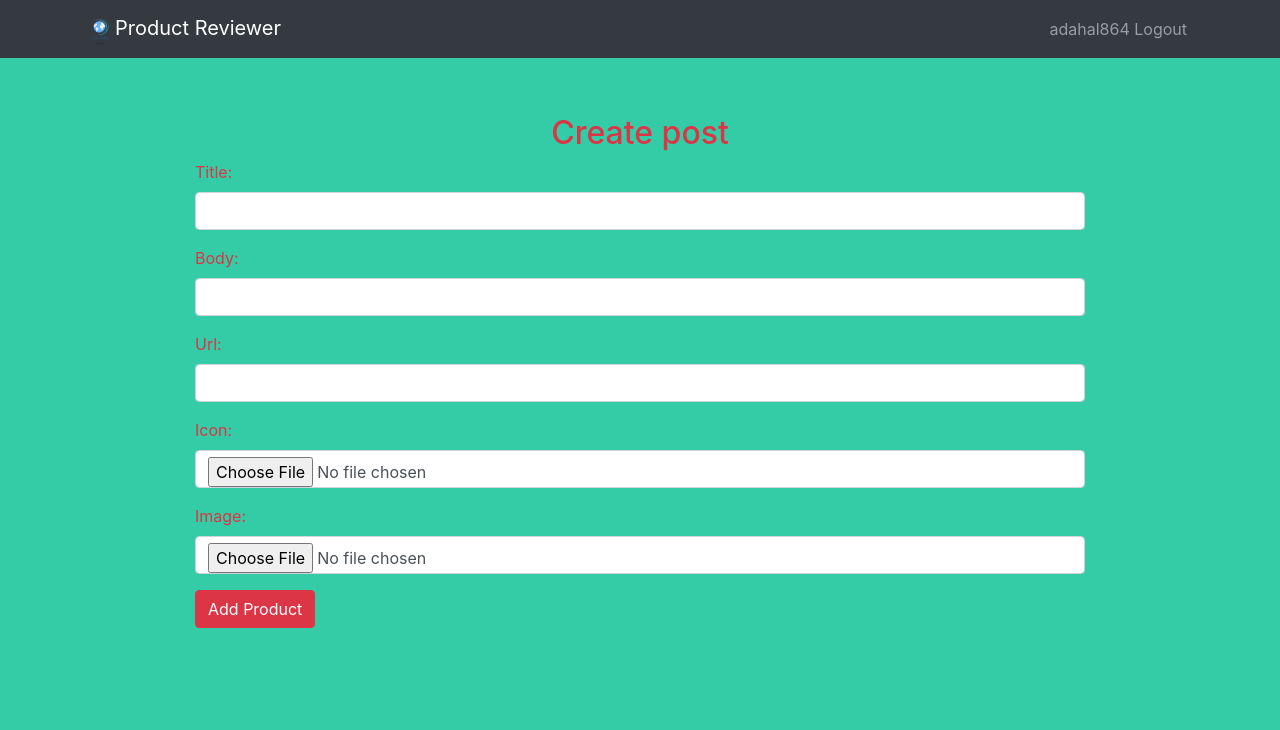
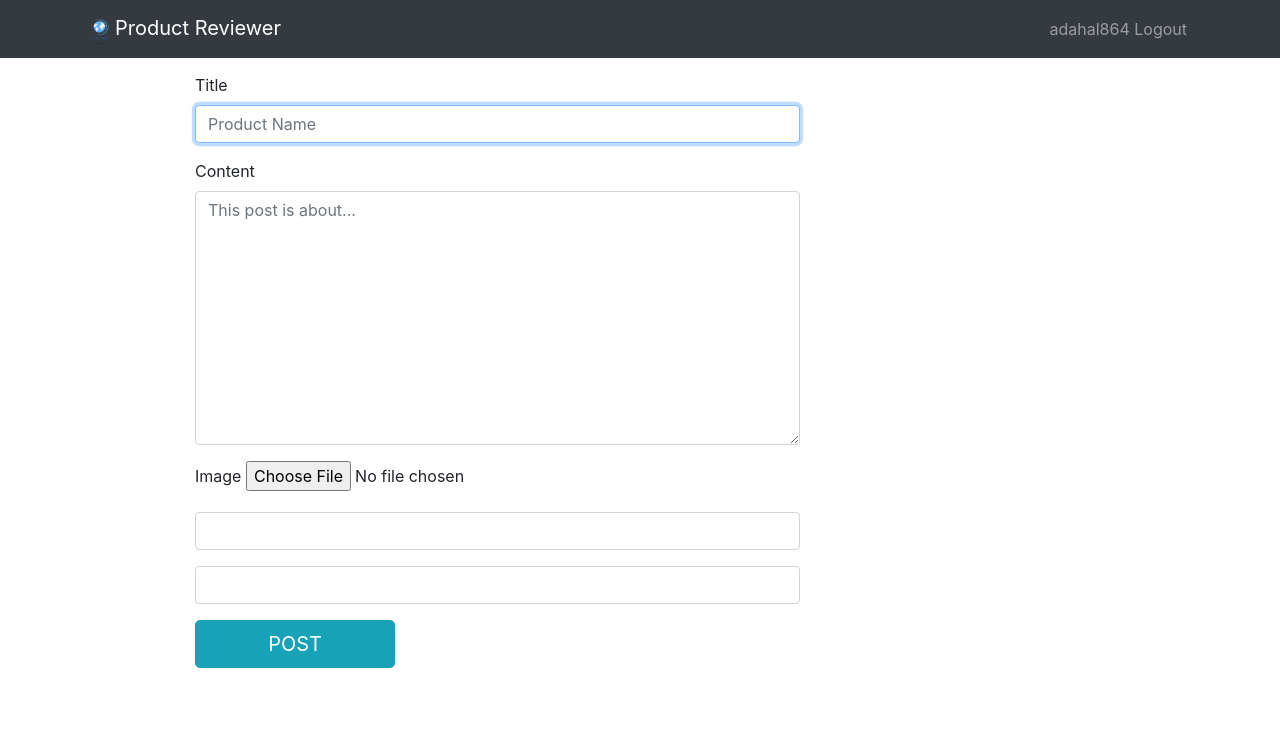
Before and after one commit to Ninjeng/producthunt, a Django app: page /create/ in a window 1280 px wide. Shown: the top 730 px of the page. Run offline with Django 3.2, Linux system fonts and the light colour scheme; a user stored in the database is signed in; some libraries are stand-ins or nearby versions.

Commit message:
finished crud

```diff
--- a/products/views.py
+++ b/products/views.py
@@ -4,7 +4,11 @@ from django.db.models import Q
 from operator import attrgetter
 from . import forms
 from . import models
+
 from django.http import HttpResponse
+
+
+from accounts.models import Account
 
 # Create your views here.
 
@@ -34,7 +38,7 @@ def create_product_view(request):
         author = Account.objects.filter(email=request.user.email).first()
         obj.author = author
         obj.save()
-        form = CreateProductForm()
+        form = forms.CreateProductForm()
     context['form'] = form
     return render(request, 'products/create.html', context)
 
--- a/templates/accounts/login.html
+++ b/templates/accounts/login.html
@@ -31,8 +31,8 @@
                             <p>{{login_form.non_field_errors}}</p>
                         </div>
                         {% endif %}
-                        <div class="form-group">
-                            <input type="submit" name="submit" class="btn btn-danger btn-md" value="Login">
+                        <div class="form-group d-flex justify-content-center">
+                            <input type="submit" name="submit" class=" p-2 btn btn-danger btn-md align-self-stretch " value="Login">
                         </div>
                     </form>
                 </div>
--- a/templates/base.html
+++ b/templates/base.html
@@ -11,7 +11,7 @@
     <title>Product reviewer</title>
 
     <style type="text/css" scoped>
-      body { background-color: #33cca7 !important;}
+      body { background-color:white;}
   </style>
     <!-- Bootstrap core CSS -->
     <link rel="stylesheet" href="https://stackpath.bootstrapcdn.com/bootstrap/4.1.0/css/bootstrap.min.css" integrity="sha384-9gVQ4dYFwwWSjIDZnLEWnxCjeSWFphJiwGPXr1jddIhOegiu1FwO5qRGvFXOdJZ4" crossorigin="anonymous">
@@ -37,13 +37,11 @@
         </div>
     </div>
   </nav>
-
-      <!-- todo add logged in user's view -->
-      {%endif%}
+    {%endif%}
       {%if not request.user.is_authenticated%}
       <nav class="navbar navbar-expand-lg navbar-dark bg-dark">
         <div class="container">
-        <a class="navbar-brand" href="">
+        <a class="navbar-brand" href="{%url 'home'%}">
         <img src="{% static 'logo.png' %}" height=30 weight=30 alt="logo" class="d-inline-block alighn-top">Product Reviewer</a>
         <button class="navbar-toggler" type="button" data-toggle="collapse" data-target="#navbarNav" aria-controls="navbarNav" aria-expanded="false" aria-label="Toggle navigation">
           <span class="navbar-toggler-icon"></span>
--- a/templates/products/create.html
+++ b/templates/products/create.html
@@ -1,65 +1,60 @@
 {% extends 'base.html' %}
+
 
 {% block content %}
 
-{% if error %}
-{{ error }}
-<br />
-<br />
-{% endif %}
+<style type="text/css">
+  .create-form {
+	    width: 100%;
+	    max-width: 100%;
+	    padding: 15px;
+	    margin: auto;
+  	}
+  	.submit-button{
+  		max-width: 200px;
+  	}
+</style>
 
+<div class="container">
+	<div class="row">
+		<div class="col-lg-7 offset-lg-1">
+			<form class="create-form" method="post" enctype="multipart/form-data">{% csrf_token %}
+                {% for field in form %}
 
-<div id="login" class="col">
-    <h1 class="text-center text-black pt-5"> </h1>
-    <div class="container center ">
-        <div id="login-row" class="row justify-content-center align-items-center">
-            <div id="login-column" class="col-md-10">
-                <div id="login-box" class="col-md-12">
-                    <form class="form" method="post" action="{% url 'create' %}" enctype="multipart/form-data">
-                        {% csrf_token %}
-                        <h2 class="text-center text-danger">Create post</h2>
+                {% endfor %}
+
+				<!-- title -->
 				<div class="form-group">
-                            <label for="title" class="text-danger">Title:</label><br>
-                            <input type="text" name="title" id="title" class="form-control">
+					<label for="id_title">Title</label>
+					<input class="form-control" type="text" name="product_name" id="id_title" placeholder="Product Name" required autofocus>
+				</div>
+
+				<!-- Body -->
+				<div class="form-group">
+					<label for="id_body">Content</label>
+					<textarea class="form-control" rows="10" type="text" name="description" id="id_body" placeholder="This post is about..." required></textarea>
+				</div>
+
+				<!-- Image -->
+				<div class="form-group">
+					<label for="id_image">Image</label>
+					<input  type="file" name="image" id="id_image" accept="image/*" required>
 				</div>
                 <div class="form-group">
-                            <label for="body" class="text-danger">Body:</label><br>
-                            <input type="textbox" name="body" id="body" class="form-control">
-                        </div>
-                        <div class="form-group">
-                            <label for="url" class="text-danger">Url:</label><br>
-                            <input type="text" name="url" id="url" class="form-control">
-                        </div>
-                        <div class="form-group">
-                            <label for="icon" class="text-danger">Icon:</label><br>
-                            <input type="file" name="icon" id="icon" class="form-control">
-                        </div>
-                        <div class="form-group">
-                            <label for="image" class="text-danger">Image:</label><br>
-                            <input type="file" name="image" id="image" class="form-control">
+                    <input type="number" name="upvote" class="form-control" >
+
                 </div>
 
-                        {% for field in registration_form %}
-                        <p>
-                            {% for error in field.errors %}
-                        <p style="color: red">{{ error }}</p>
-                        {% endfor %}
-                        </p>
-                        {% endfor %}
-                        {% if registration_form.non_field_errors %}
-                        <div style="color: red">
-                            <p>{{registration_form.non_field_errors}}</p>
+                <div class="form-group">
+                    <input type="number" name="downvote" class="form-control" >
+
                 </div>
-                        {% endif %}
 
-                        <div class="form-group">
-                            <input type="submit" name="submit" class="btn btn-danger btn-md" value="Add Product">
-                        </div>
+				<!-- Submit btn -->
+				<button class="submit-button btn btn-lg btn-info btn-block" type="submit">POST</button>
 			</form>
 		</div>
 	</div>
 </div>
-    </div>
-</div>
 
-{% endblock %}
+{% endblock content %}
```
Also changed, not shown: templates/products/card.html (+8 -14 lines), templates/products/detail.html (+29 -38 lines), templates/products/home.html (+2 -8 lines), db.sqlite3, media-cdn/product/1/Blah-Screenshot_from_2021-04-06_16-13-17_n5bCJ9s.png (added), media-cdn/product/1/Blah-Screenshot_from_2021-04-11_15-24-10.png (deleted), media-cdn/product/1/Blah-Screenshot_from_2021-04-11_15-24-10_tNTzf92.png (deleted), media-cdn/product/1/Blah-Screenshot_from_2021-04-12_13-33-51.png (deleted). Lines whose indentation alone changed are shown as unchanged.
